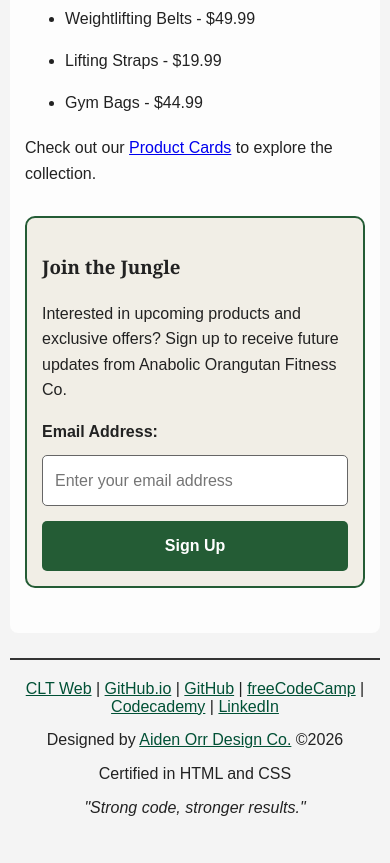
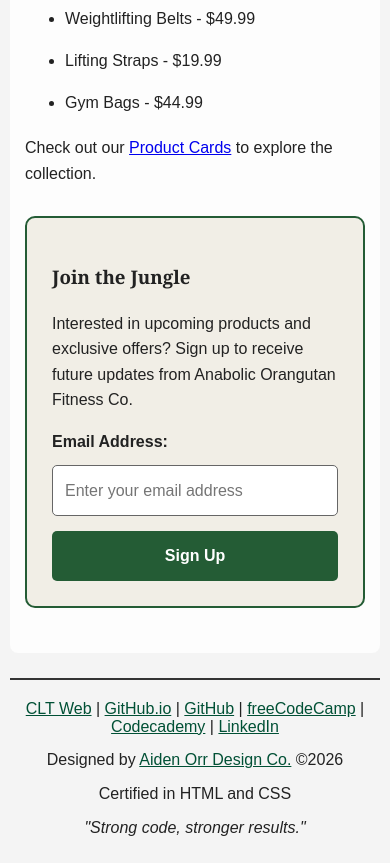
Before and after one commit to aiden-orr/aiden-orr.github.io, a plain HTML site: page itis3135/product.html in a window 390 px wide. Shown: the part 2130-2993 px from the top of the page. Drawn offline with Linux system fonts and the light colour scheme.

Commit message:
Update product.html

```diff
--- a/itis3135/product.html
+++ b/itis3135/product.html
@@ -138,12 +138,6 @@
         padding: 20px;
     }
 }
-
-@media (max-width: 500px) {
-    .product-signup {
-        padding: 15px;
-    }
-}
     </style>
 
     <script src="https://lint.page/kit/4d0fe3.js" crossorigin="anonymous"></script>
```
